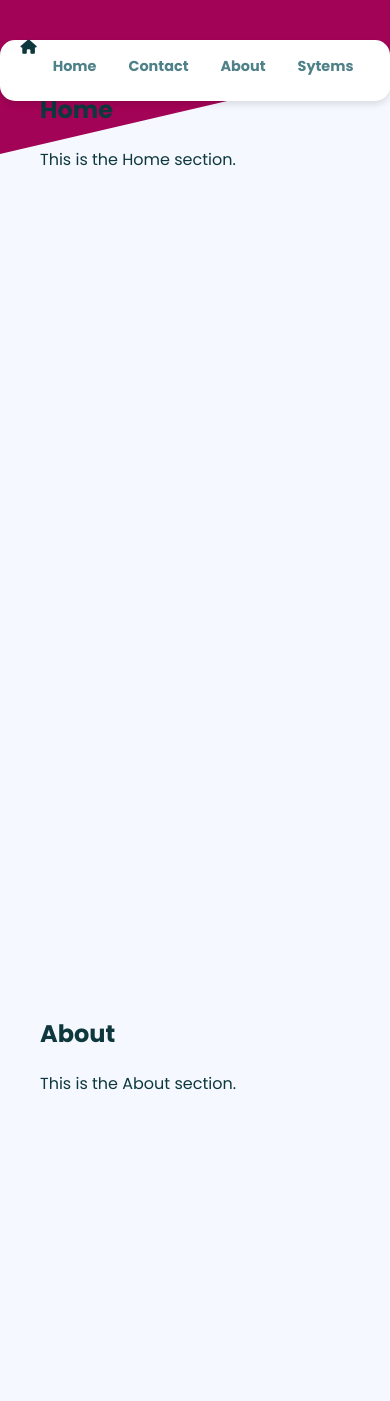
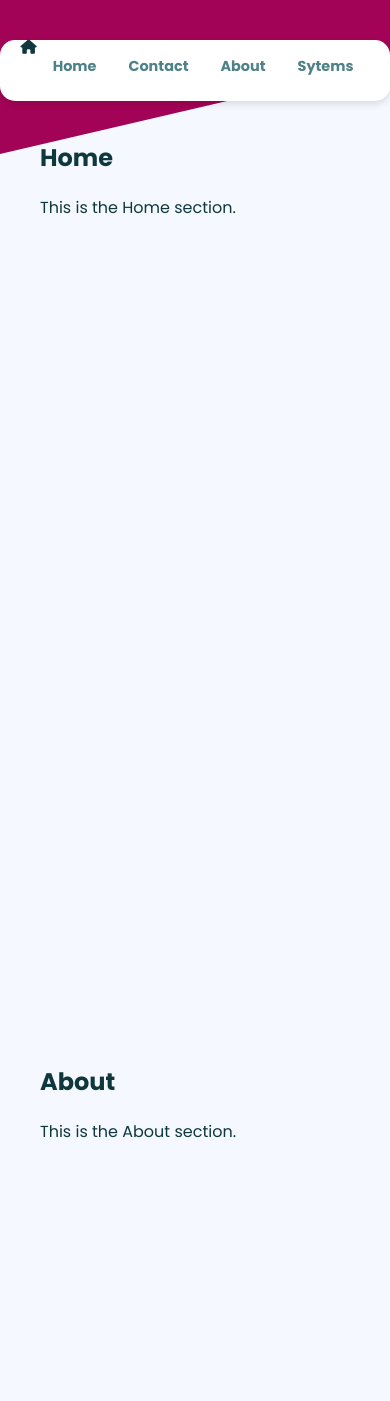
Before and after one commit to jeffrey-dev-tech/jeffrey-dev-tech.github.io, a PHP site: page / in a window 390 px wide. Shown: the top 1401 px of the page. Run offline with PHP 8.4, Linux system fonts and the light colour scheme.

Commit message:
initial changes

```diff
--- a/css/app.css
+++ b/css/app.css
@@ -123,12 +123,6 @@ body {
     padding-top: 4rem; /* Adjusted to ensure content isn't hidden behind the navbar */
   }
 
-  .parent-div {
-
-    z-index: -1;
-
-  }
-
 }
 
 
@@ -143,7 +137,7 @@ body {
 
   .content{
     display: block;
-    padding-top: 2rem; /* So content is not hidden behind the navbar */
+    padding-top: 5rem; /* So content is not hidden behind the navbar */
   }
 
 
```
